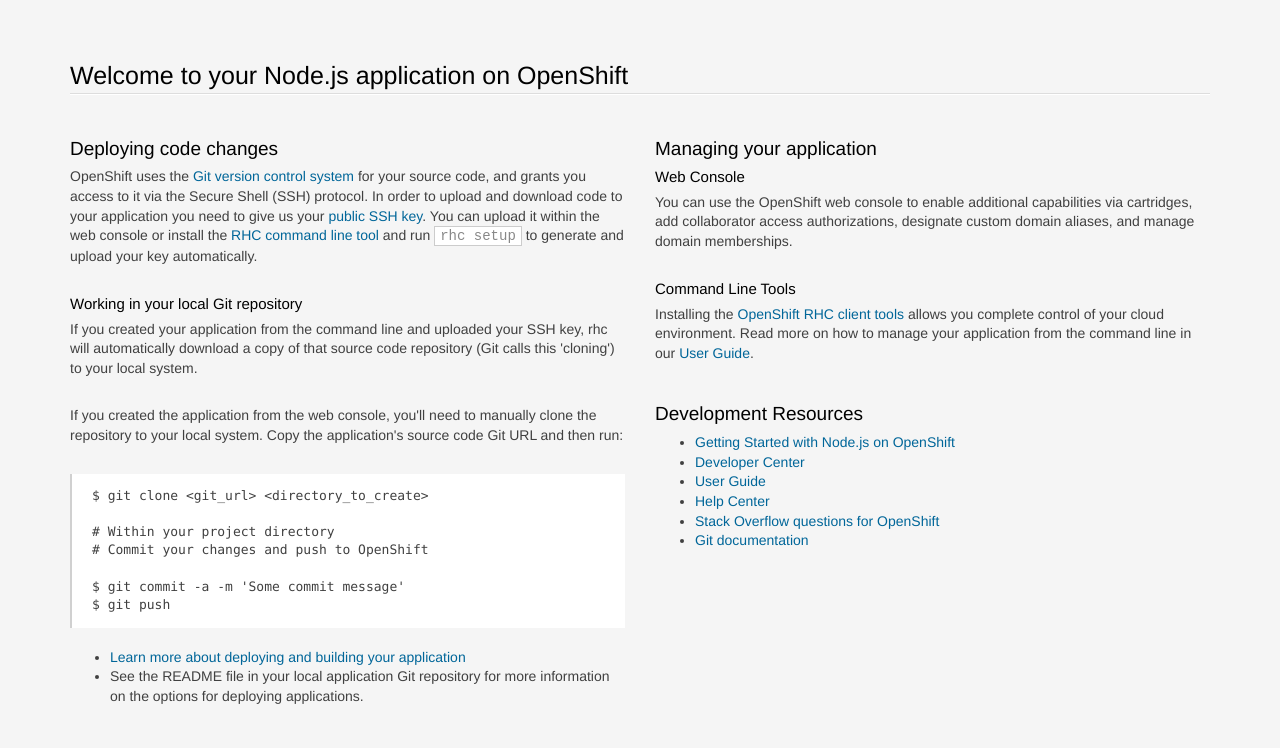
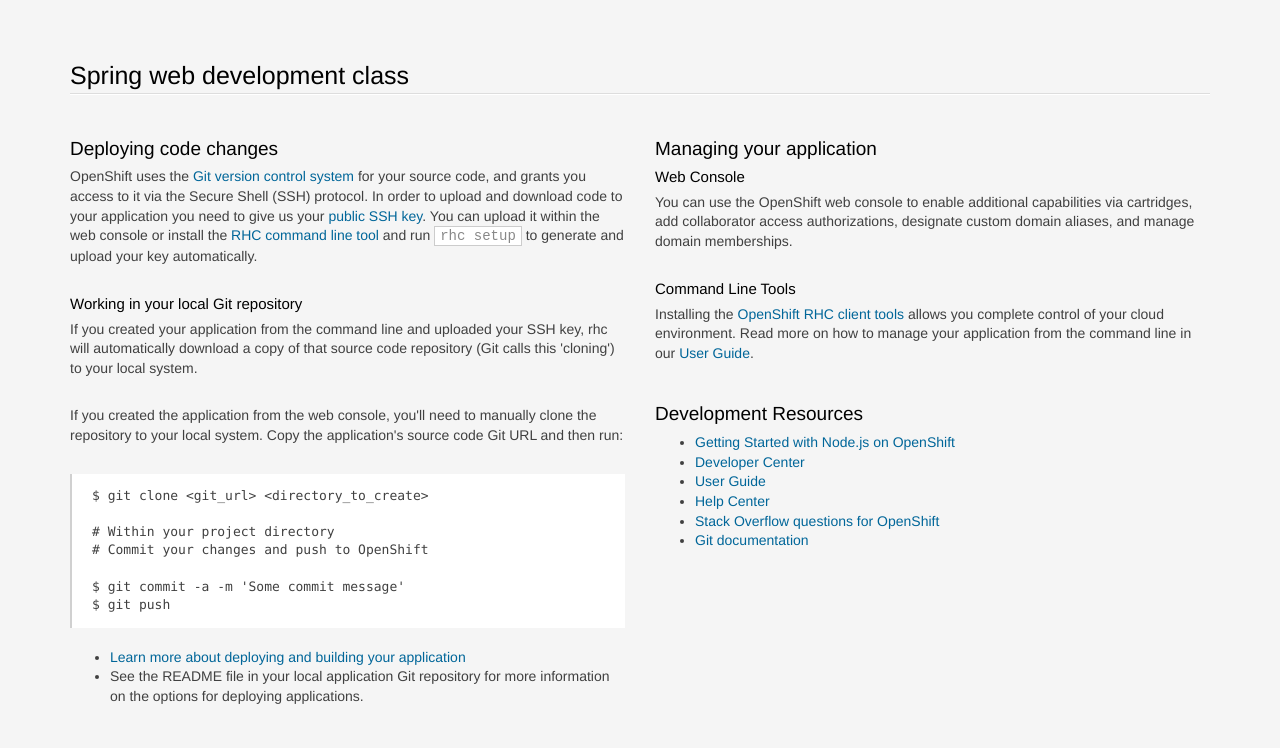
Before and after one commit to sujithrp/WebDevSpring2016, a website: page index.html in a window 1280 px wide. Shown: the top 748 px of the page. Drawn offline with Linux system fonts and the light colour scheme.

```diff
--- a/index.html
+++ b/index.html
@@ -207,7 +207,7 @@
 <body>
 <section class='container'>
           <hgroup>
-            <h1>Welcome to your Node.js application on OpenShift</h1>
+            <h1>Spring web development class</h1>
           </hgroup>
 
 
```
